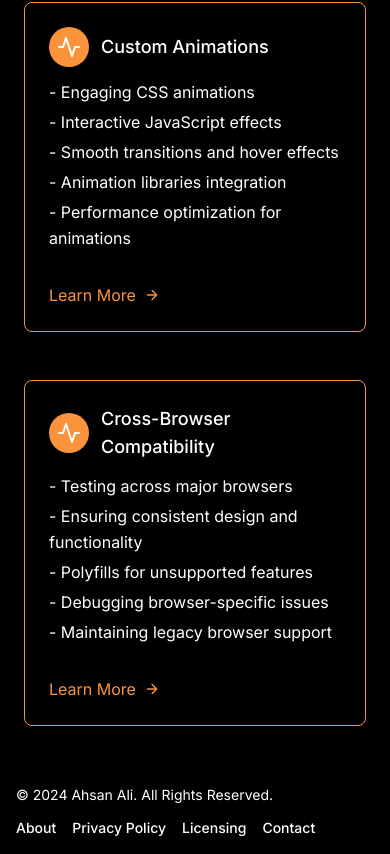
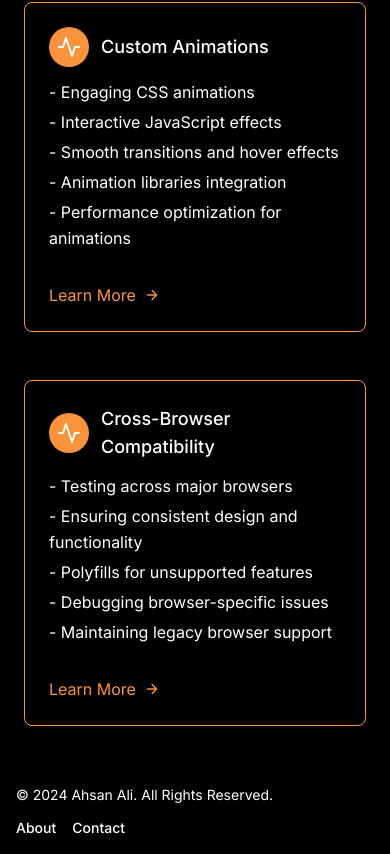
Before and after one commit to AhsanAli-Soomro/portfolio-web, a Next.js app: page / in a window 390 px wide. Shown: the part 1974-2828 px from the top of the page. Built offline with nearby package versions, Linux system fonts and the light colour scheme.

Commit message:
footer links edit

```diff
--- a/src/app/components/Footer.jsx
+++ b/src/app/components/Footer.jsx
@@ -10,16 +10,10 @@ function Footer() {
                     </span>
                     <ul class="flex flex-wrap items-center mt-3 text-sm font-medium text-white dark:text-gray-400 sm:mt-0">
                         <li>
-                            <a href="#" class="hover:underline me-4 md:me-6">About</a>
+                            <a href="/About" class="hover:underline me-4 md:me-6">About</a>
                         </li>
                         <li>
-                            <a href="#" class="hover:underline me-4 md:me-6">Privacy Policy</a>
-                        </li>
-                        <li>
-                            <a href="#" class="hover:underline me-4 md:me-6">Licensing</a>
-                        </li>
-                        <li>
-                            <a href="#" class="hover:underline">Contact</a>
+                            <a href="/Hire" class="hover:underline">Contact</a>
                         </li>
                     </ul>
                 </div>
```
